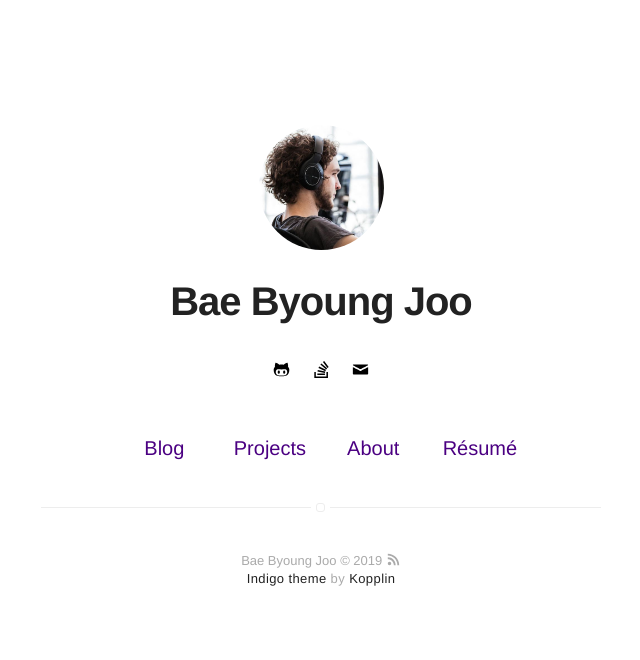
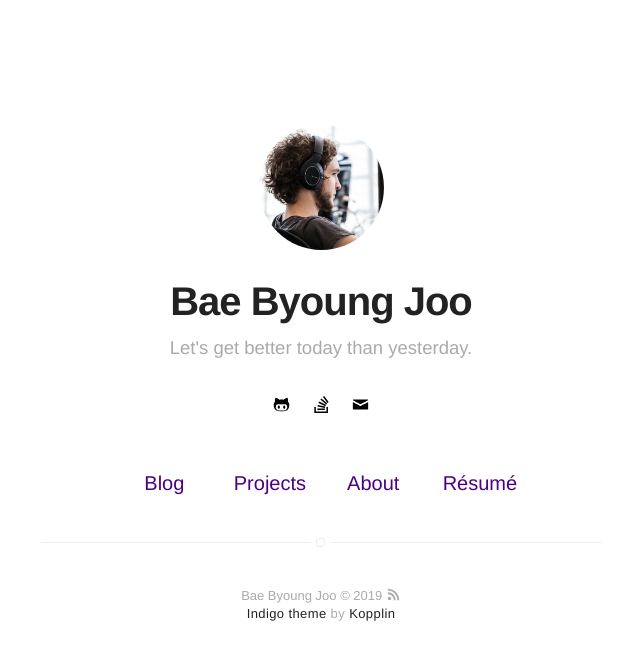
Before and after one commit to bx2j/bx2j.github.io, a Jekyll site: the page built from index.html, in a window 1280 px wide. Shown: the top 660 px of the page, without its empty margins (319-959 px from the left). Built offline with Jekyll 4.4.1, drawn with Linux system fonts in a browser that asks for light colours.

Commit message:
Update _config.yml

```diff
--- a/_config.yml
+++ b/_config.yml
@@ -1,6 +1,6 @@
 # main text of home
 name: Bae Byoung Joo
-bio:
+bio: Let's get better today than yesterday.
 
 # twitter summary info
 description: A blog about technology and stuff related
```
